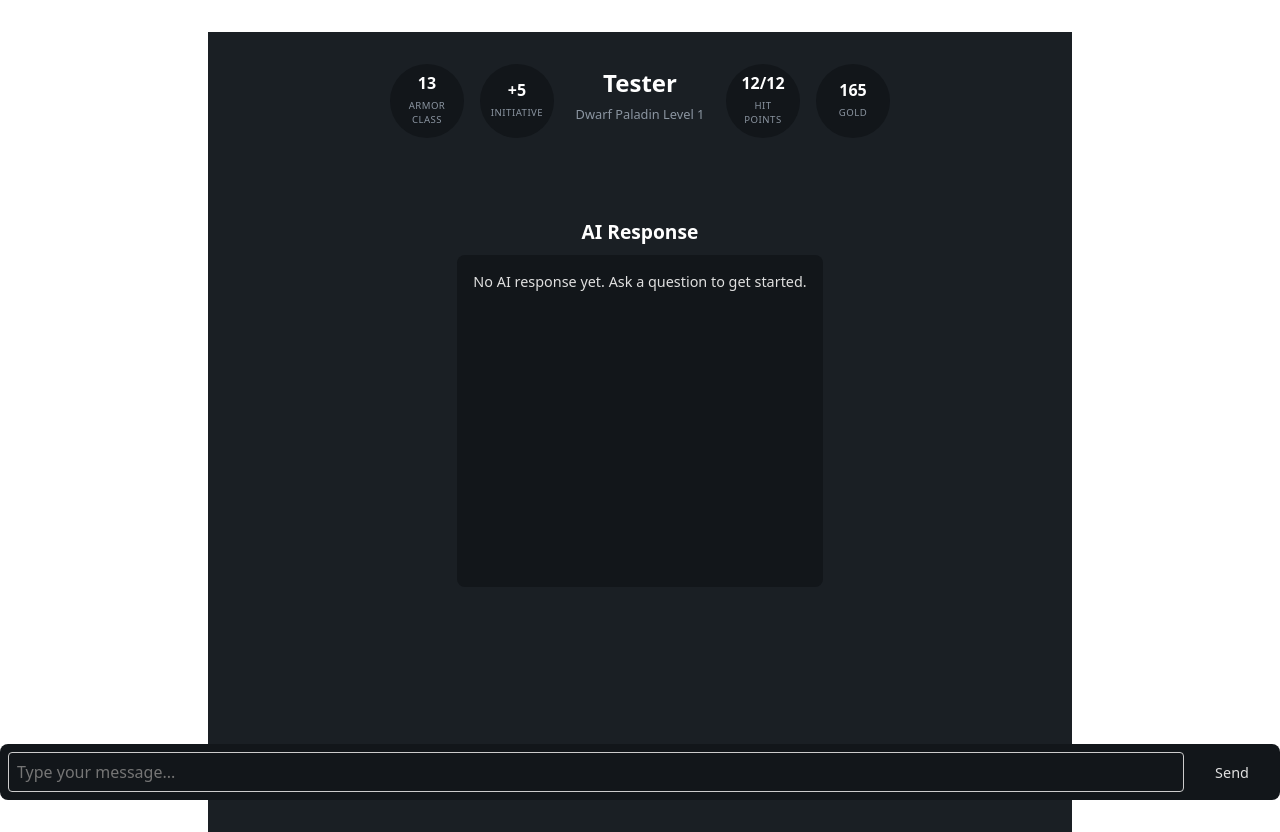
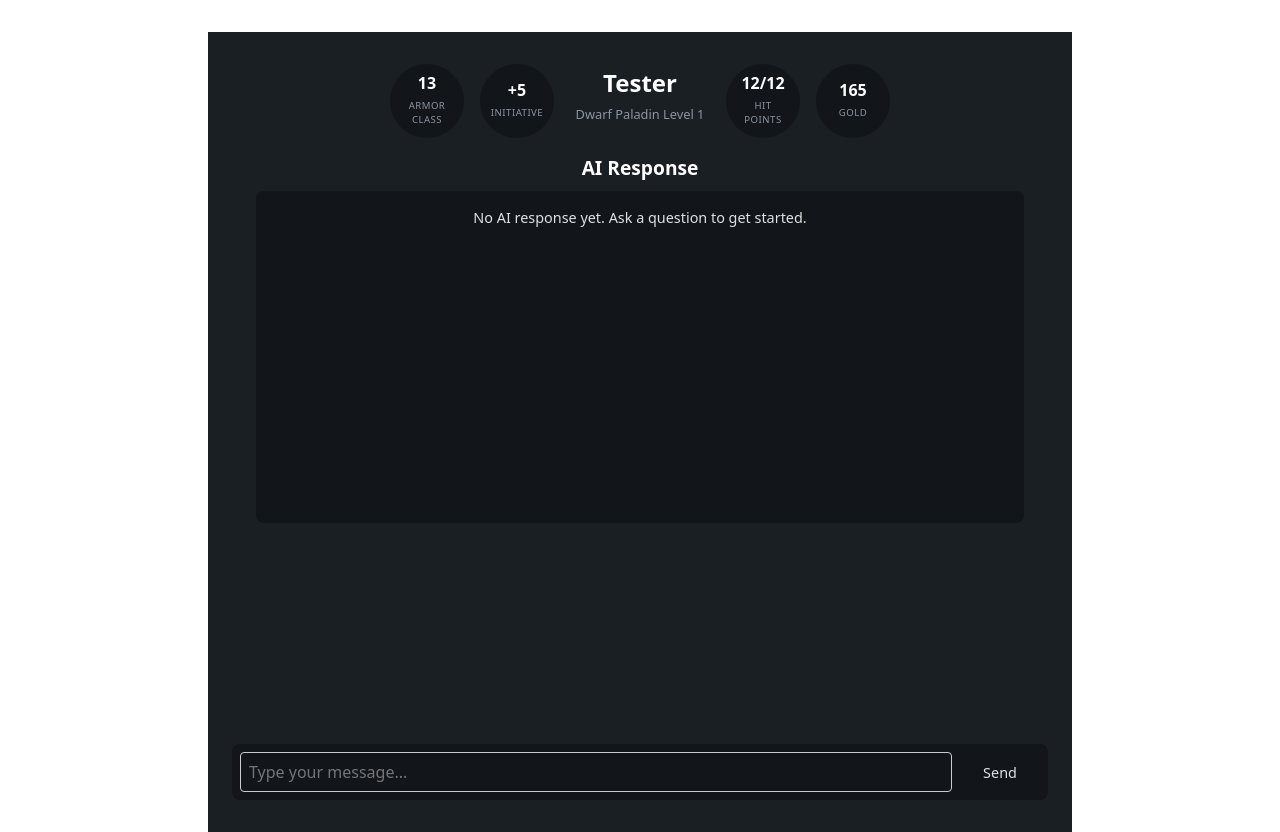
Before and after one commit to GilbertJsin/dm-project, a React (Vite) app: page /char-sheet in a window 1280 px wide. Built offline with nearby package versions, Linux system fonts and the light colour scheme.

Commit message:
fixed input box width

```diff
--- a/src/components/InputBox/InputBox.css
+++ b/src/components/InputBox/InputBox.css
@@ -1,8 +1,14 @@
-.input-container {
+/* .input-container {
   display: flex;
   align-items: center;
   gap: 8px;
   margin-top: 16px;
+} */
+
+.input-container {
+    width: auto;
+    max-width: 800px;
+    margin: 0 auto;
 }
 
 .input-box {
--- a/src/components/TextDisplay/TextDisplay.css
+++ b/src/components/TextDisplay/TextDisplay.css
@@ -3,13 +3,10 @@
   color: white;
   position: relative;
   height: 500px;
-  padding: 2rem;
-  max-width: 800px;
-  margin: 2rem auto;
 }
 
 .text-display-content {
-  max-width: 500px;
+  /* max-width: 500px; */
   margin: 0 auto;
   padding: 1rem;
   height: 100%;
```
